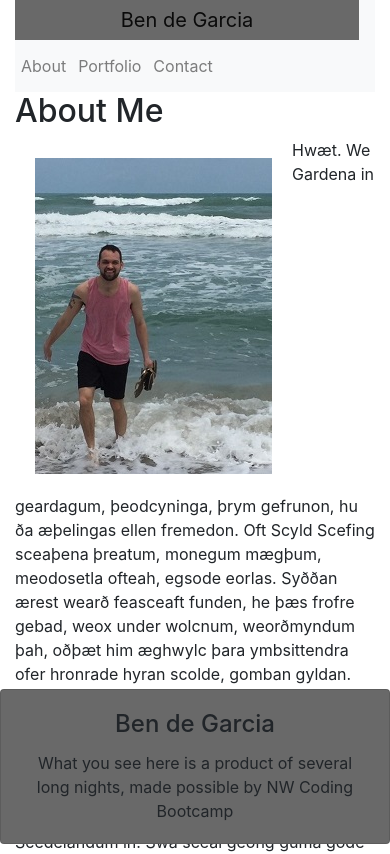
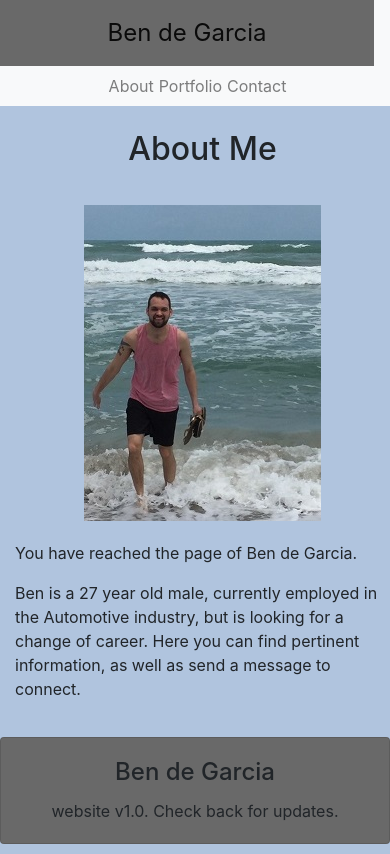
Before and after one commit to bdegarcia/AboutMe, a plain HTML site: page index.html in a window 390 px wide. Shown: the top 854 px of the page. Drawn offline with nearby package versions, Linux system fonts and the light colour scheme.

Commit message:
final 1.0 push

```diff
--- a/index.html
+++ b/index.html
@@ -8,11 +8,10 @@
     <link rel="stylesheet" href="style.css">
 </head>
 <body>
-    <div class="container-fluid">
-        <nav class="navbar navbar-expand-lg navbar-light bg-light">
-            <a class="navbar-brand" href="index.html">Ben de Garcia</a>
-            <div id="right-header">
-                <header class="navbar ml-auto" id="navbarSupportedContent">
+    <div class="container-fluid top">
+        <nav class="d-flex align-items-stretch navbar navbar-light bg-light">
+            <a class="navbar-brand " href="index.html">Ben de Garcia</a>
+            <header class="navbar" id="navbarSupportedContent">
                 <ul class="navbar-nav list-group-horizontal">
                     <li class="nav-item">
                         <a class="nav-link" href="about.html">About</a>
@@ -25,49 +24,26 @@
                     </li>
                 </ul>
             </header>
-            </div>
         </nav>
     </div>
+    <br />
     <section class="container-fluid">
         <h2>About Me</h2>
-        <img src="./assets/ben.JPG" alt="Ben de Garcia" class="img img-fluid float-left">
-        <p>Hwæt. We Gardena in geardagum,
-            þeodcyninga, þrym gefrunon,
-            hu ða æþelingas ellen fremedon.
-            Oft Scyld Scefing sceaþena þreatum,
-            monegum mægþum, meodosetla ofteah,
-            egsode eorlas. Syððan ærest wearð
-            feasceaft funden, he þæs frofre gebad,
-            weox under wolcnum, weorðmyndum þah,
-            oðþæt him æghwylc þara ymbsittendra
-            ofer hronrade hyran scolde,
-            gomban gyldan. þæt wæs god cyning.
-            ðæm eafera wæs æfter cenned,
-            geong in geardum, þone god sende
-            folce to frofre; fyrenðearfe ongeat
-            þe hie ær drugon aldorlease
-            lange hwile. Him þæs liffrea,
-            wuldres wealdend, woroldare forgeaf;
-            Beowulf wæs breme blæd wide sprang,
-            Scyldes eafera Scedelandum in.
-            Swa sceal geong guma gode gewyrcean,
-            fromum feohgiftum on fæder bearme,
-            þæt hine on ylde eft gewunigen
-            wilgesiþas, þonne wig cume,
-            leode gelæsten; lofdædum sceal
-            in mægþa gehwære man geþeon.
-            Him ða Scyld gewat to gescæphwile
-            felahror feran on frean wære.
-            Hi hyne þa ætbæron to brimes faroðe,
-            swæse gesiþas, swa he selfa bæd,
-            þenden wordum weold wine Scyldinga;
-            leof landfruma lange ahte.</p>
+        <br />
+        <article class="row">
+            <div class="col-md-3">
+                <img src="./assets/ben.JPG" alt="Ben de Garcia" class="img img-fluid mx-auto d-block">
+            </div>
+            <div class="col-md-7">
+                <p>You have reached the page of Ben de Garcia.</p>
+                <p>Ben is a 27 year old male, currently employed in the Automotive industry, but is looking for a change of career. Here you can find pertinent information, as well as send a message to connect.</p>
+            </div>
+        </article>
     </section>
-
     <footer class="card text-center fixed-bottom">
         <div class="card-body">
           <h4 class="card-title">Ben de Garcia</h4>
-          <p class="card-text">What you see here is a product of several long nights, made possible by NW Coding Bootcamp</p>
+          <p class="card-text">website v1.0. Check back for updates.</p>
         </div>
     </footer>
 </body>
--- a/style.css
+++ b/style.css
@@ -1,35 +1,72 @@
-.navbar{
+body, .navbar-light{
+    background-color: lightsteelblue;
+}
+
+.navbar, .top{
     padding: 0;
 }
+
 #right-header li{
     padding:3px;
 }
 
 .navbar-brand{
     background-color: dimgray;
-    padding: 5px 20px 5px 20px;
+    padding: 15px 30px 15px 30px;
+    font-size: 1.5em;
+}
+
+.nav-item{
+    padding-left: 5px;
+}
+
+#navbarSupportedContent{
+    padding-right: 10px;
+}
+
+.jumbotron{
+    background-color: slategrey;
+}
+
+h2{
+    padding-left:7%;
 }
 
 .img {
-    margin:20px;
+    margin: 5px 20px 20px 20px;
 }
 
 .jumbotron{
     padding: 30px 0;
 }
 
+.boxes{
+    max-width: 200px;
+}
+
 .card{
     background-color: dimgray;
 }
 
-@media (max-width: 650px) {
+@media (max-width: 660px) {
     .navbar-brand{
         width:100%;
         text-align: center;
     }
 
-        #right-header li{
-        display: inline-block;
-        margin:3px;
+    .navbar{
+        justify-content: center;
+    }
+
+    .container-fluid{
+        padding-right: 0px;
+    }
+
+    #navbarSupportedContent{
+        padding-right: 0px;
+    }
+    h2{
+        padding-left: 0;
+        text-align: center;
     }
 }
```
Also changed, not shown: about.html (+15 -6 lines), contact.html (+27 -18 lines), portfolio.html (+37 -7 lines), Assets/Images/640-contact.jpg (deleted), Assets/Images/640-index.jpg (deleted), Assets/Images/640-portfolio.jpg (deleted), Assets/Images/768-contact.jpg (deleted), Assets/Images/768-index.jpg (deleted), Assets/Images/768-portfolio.jpg (deleted), Assets/Images/980-contact.jpg (deleted), Assets/Images/980-index.jpg (deleted), Assets/Images/980-portfolio.jpg (deleted), Assets/boxes.JPG (added), 1 other file. Lines whose indentation alone changed are shown as unchanged.
